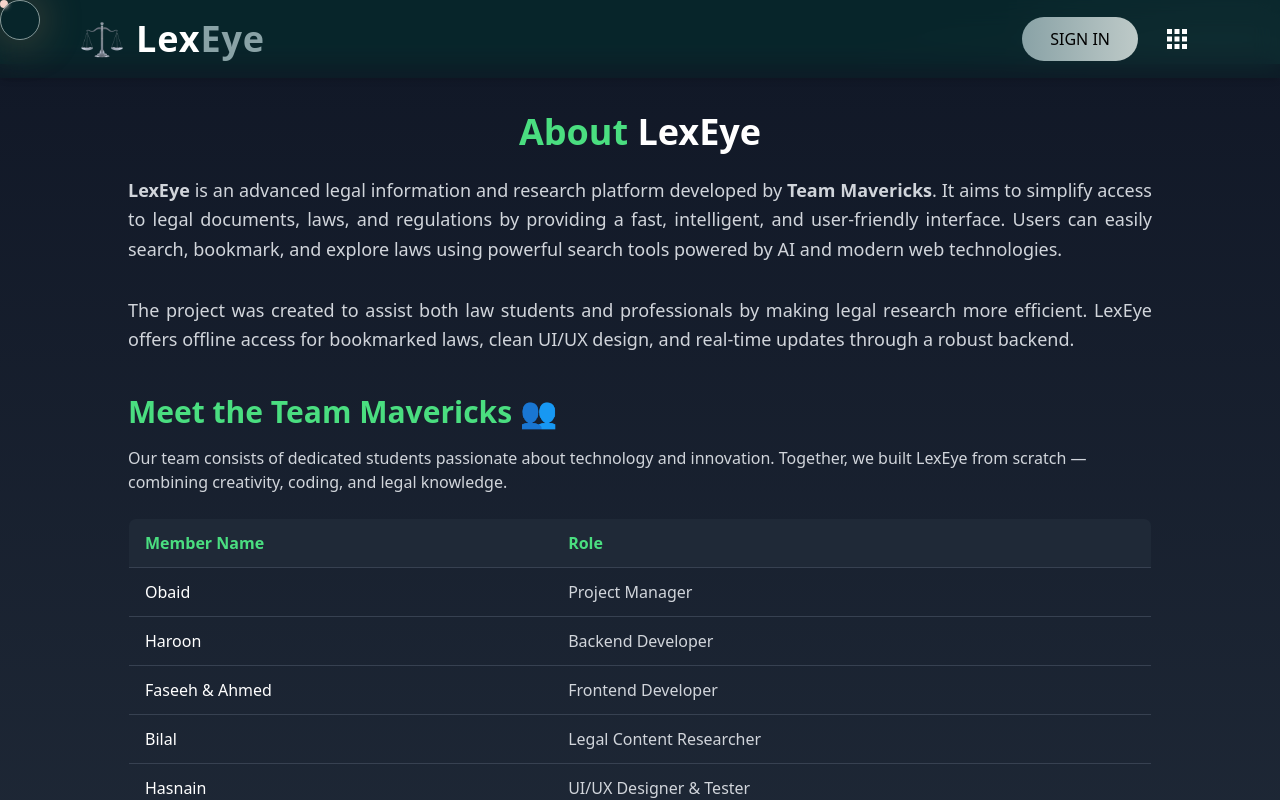
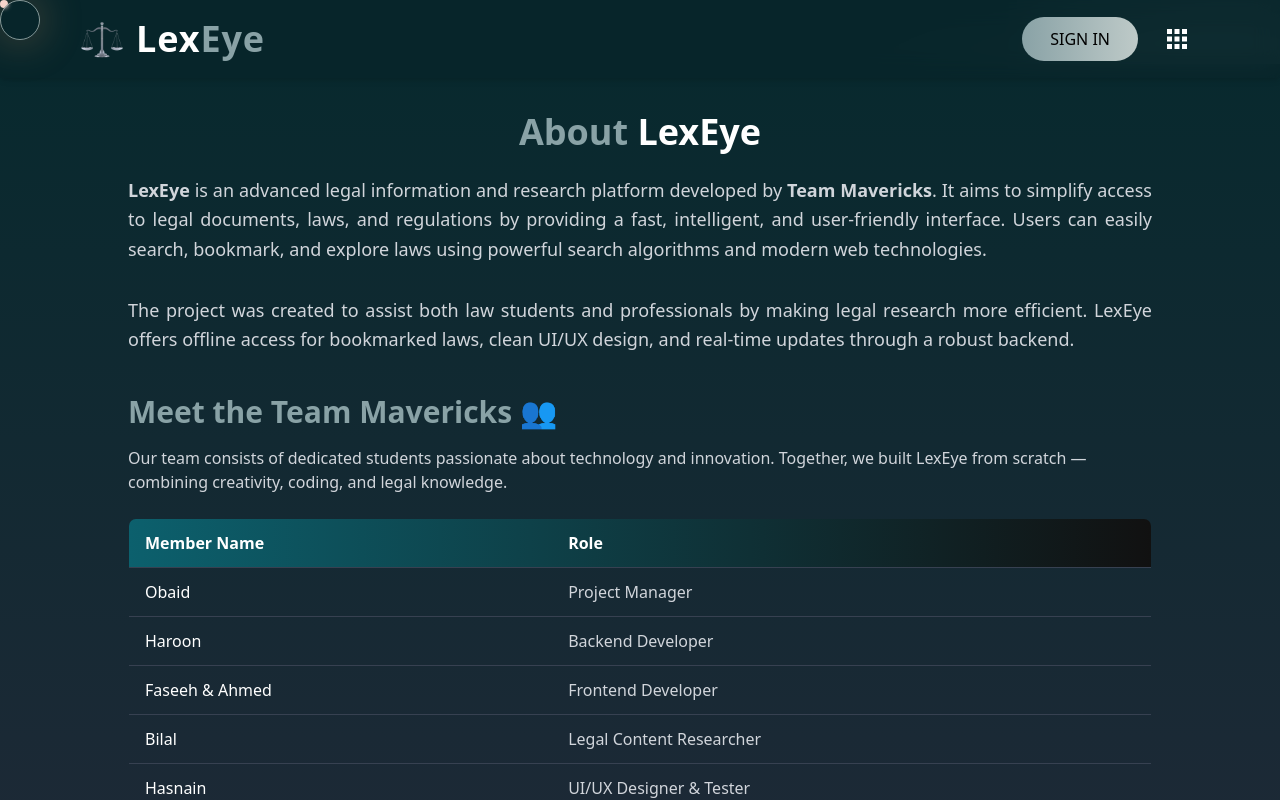
Before and after one commit to Haroon300/LexEye, a React (Vite) app in the folder fronend/front/: page /about in a window 1280 px wide. Shown: the top 800 px of the page. Built offline with nearby package versions, Linux system fonts and the light colour scheme.

Commit message:
Update About.jsx

```diff
--- a/fronend/front/src/About.jsx
+++ b/fronend/front/src/About.jsx
@@ -10,10 +10,10 @@ const About = () => {
   ];
 
   return (
-    <div className="min-h-screen mt-[5%] bg-gradient-to-b from-gray-900 to-gray-800 text-white px-6 py-12">
+    <div className="min-h-screen mt-[5%] bg-gradient-to-b from-[#08292e] to-gray-800 text-white px-6 py-12">
       <div className="max-w-5xl mx-auto">
         {/* Heading */}
-        <h1 className="text-4xl font-bold text-center mb-6 text-green-400">
+        <h1 className="text-4xl font-bold text-center mb-6 text-[#89a2a6]">
           About <span className="text-white">LexEye</span>
         </h1>
 
@@ -23,8 +23,8 @@ const About = () => {
           platform developed by <strong>Team Mavericks</strong>. It aims to
           simplify access to legal documents, laws, and regulations by providing
           a fast, intelligent, and user-friendly interface. Users can easily
-          search, bookmark, and explore laws using powerful search tools powered
-          by AI and modern web technologies.
+          search, bookmark, and explore laws using powerful search
+          algorithms and modern web technologies.
         </p>
 
         <p className="text-gray-300 text-lg leading-relaxed mb-10 text-justify">
@@ -35,7 +35,7 @@ const About = () => {
         </p>
 
         {/* Team Section */}
-        <h2 className="text-3xl font-semibold text-green-400 mb-4">
+        <h2 className="text-3xl font-semibold text-[#89a2a6] mb-4">
           Meet the Team Mavericks 👥
         </h2>
 
@@ -48,10 +48,10 @@ const About = () => {
         {/* Table */}
         <div className="overflow-x-auto">
           <table className="w-full border border-gray-700 rounded-lg overflow-hidden">
-            <thead className="bg-gray-800">
+            <thead className="bg-gradient-to-r from-[#0c606d] to-[#111]">
               <tr>
-                <th className="py-3 px-4 text-left text-green-400">Member Name</th>
-                <th className="py-3 px-4 text-left text-green-400">Role</th>
+                <th className="py-3 px-4 text-left text-white">Member Name</th>
+                <th className="py-3 px-4 text-left text-white">Role</th>
               </tr>
             </thead>
             <tbody>
```
